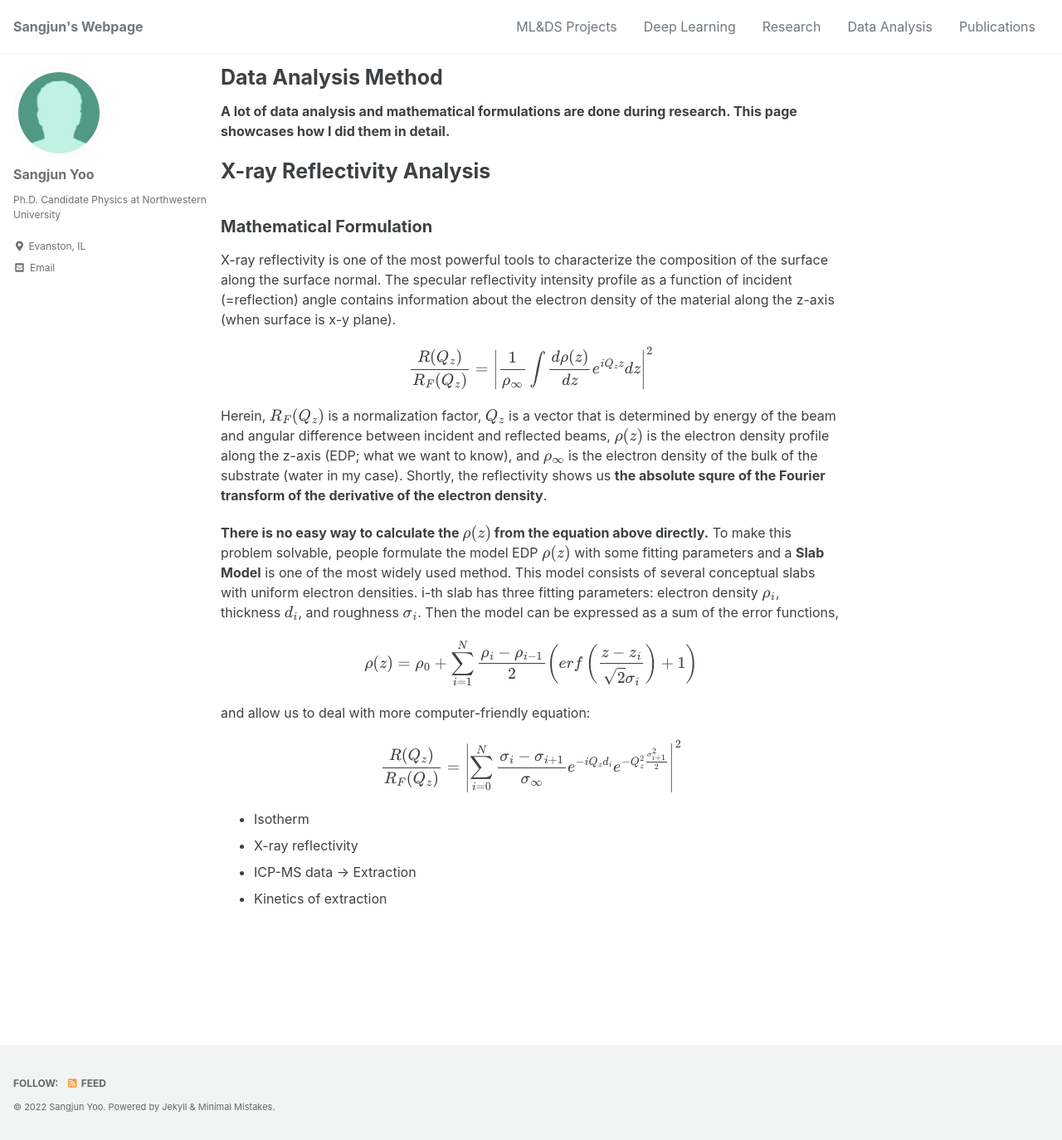
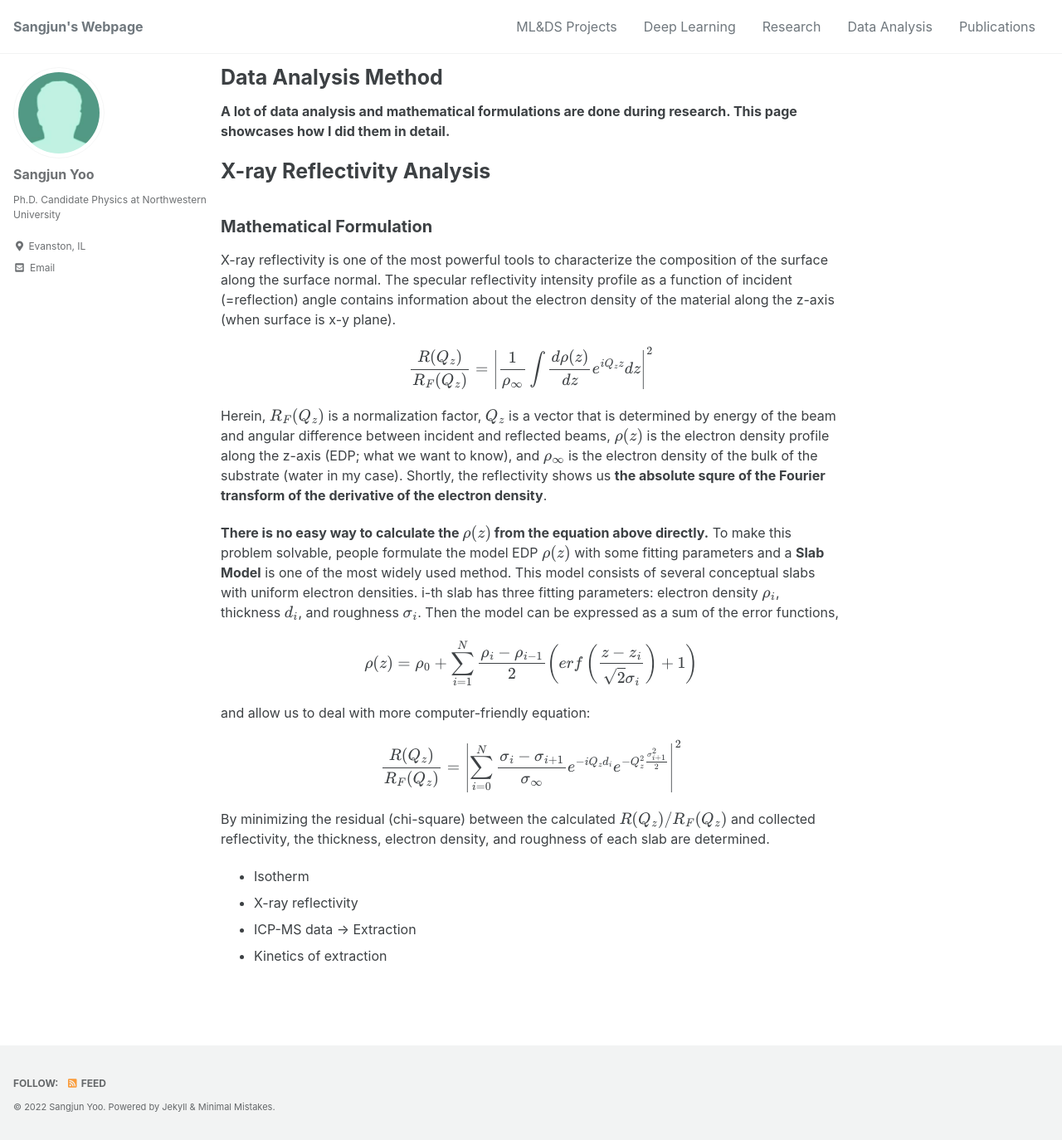
Before and after one commit to sangjunyoo-phd/sangjunyoo-phd.github.io, a Jekyll site: the page built from _pages/analysis.md, in a window 1280 px wide and 1374 px high. Shown: the whole window at 83% size. Built offline with Jekyll 4.4.1, drawn with Linux system fonts in a browser that asks for light colours; cached includes are drawn as plain includes.

Commit message:
Update analysis.md

```diff
--- a/_pages/analysis.md
+++ b/_pages/analysis.md
@@ -29,6 +29,8 @@ and allow us to deal with more computer-friendly equation:
 
 $$ \frac{R(Q_{z})} {R_{F} (Q_{z})} = \left| \sum_{i=0}^{N} \frac{\sigma_{i}-\sigma_{i+1}}{\sigma_{\infty}} e^{-iQ_{z}d_{i}} e^{-Q_{z}^{2} \frac{\sigma_{i+1}^{2}}{2}} \right|^{2} $$
 
+By minimizing the residual (chi-square) between the calculated \\({R(Q_{z})}/{R_{F} (Q_{z})}\\) and collected reflectivity, the thickness, electron density, and roughness of each slab are determined.
+
 * Isotherm
 * X-ray reflectivity
 * ICP-MS data -> Extraction
```
